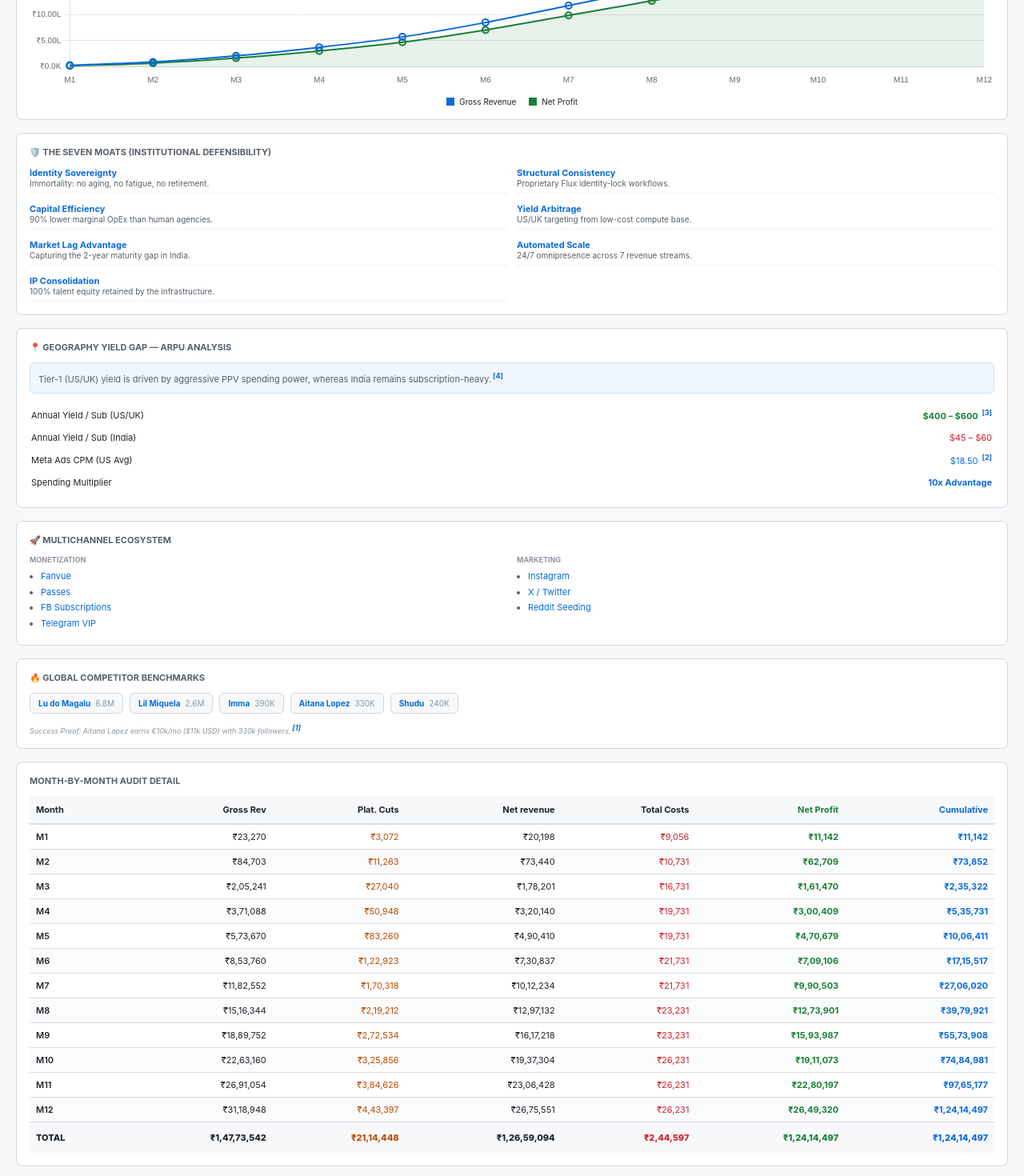
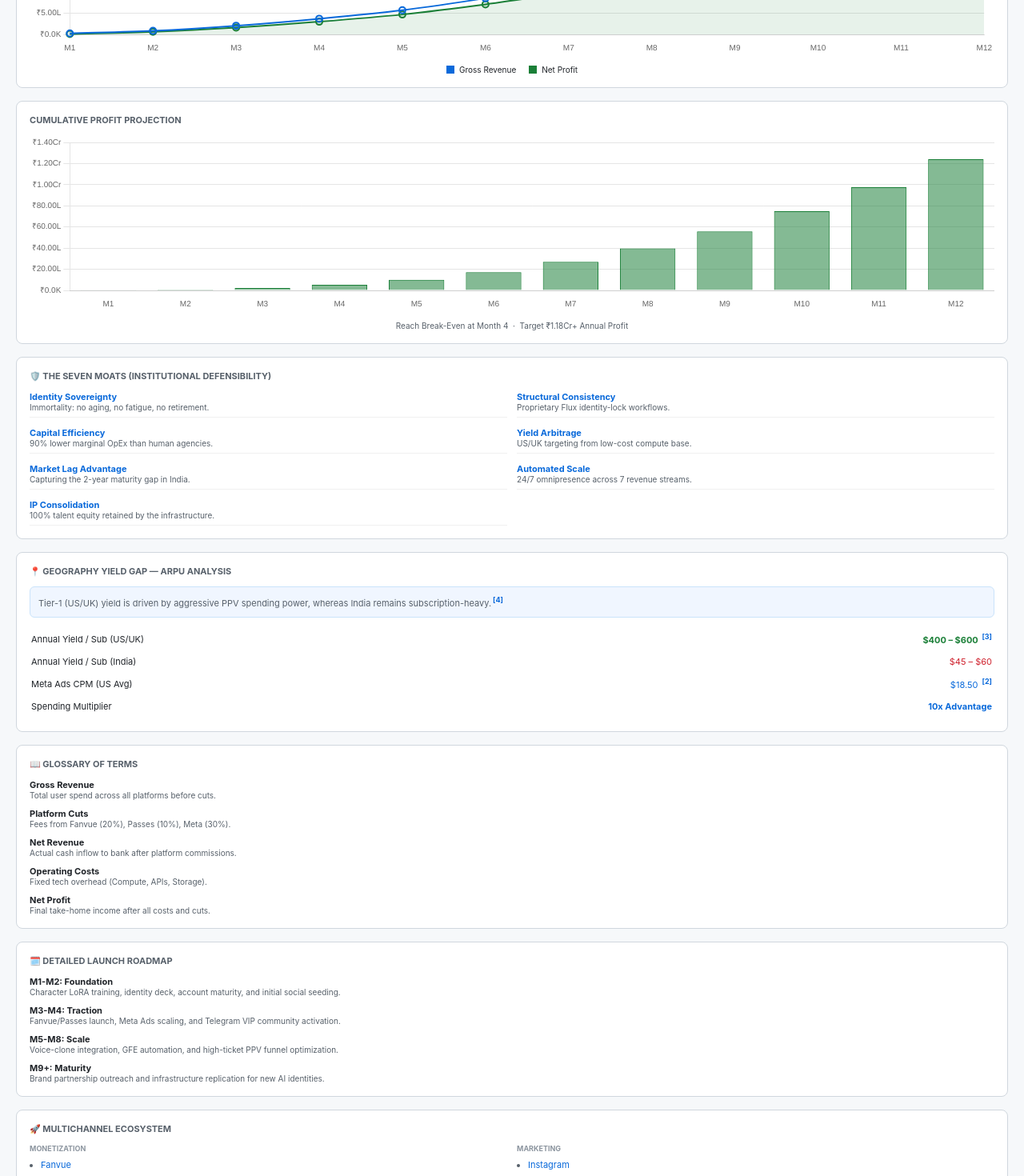
Before and after one commit to rheavoss/virtual-influencer-studio, a Next.js app in the folder 20_tech/jasmine-dashboard/: page / in a window 1280 px wide. Shown: the part 400-1870 px from the top of the page at 80% size. Built offline with nearby package versions, Linux system fonts and the light colour scheme; no server answers; the database is empty.

Commit message:
Restore 100% of information: Cumulative Chart, Glossary, and Detailed Roadmap

```diff
--- a/20_tech/jasmine-dashboard/components/PLDashboard.js
+++ b/20_tech/jasmine-dashboard/components/PLDashboard.js
@@ -6,18 +6,35 @@ import {
   LinearScale,
   PointElement,
   LineElement,
+  BarElement,
   Filler,
   Tooltip,
+  Legend,
 } from 'chart.js';
-import { Line } from 'react-chartjs-2';
+import { Line, Bar } from 'react-chartjs-2';
 
-ChartJS.register(CategoryScale, LinearScale, PointElement, LineElement, Filler, Tooltip);
+ChartJS.register(CategoryScale, LinearScale, PointElement, LineElement, BarElement, Filler, Tooltip, Legend);
 
 // ── CONSTANTS & DATA ───────────────────────────────────────────────────────────
 const KEEP        = [0.85, 0.90, 0.90, 0.90, 0.90, 0.80, 0.70];
 const MILESTONES  = { 2: '$2k MRR', 4: 'IG/FB Subs Live', 9: '$30k MRR' };
 const REV_LABELS  = ['Fanvue', 'Passes', 'PPV+Voice', 'Telegram', 'Brand Deals', 'IG Subs', 'FB Subs'];
 const COST_LABELS = ['Higgsfield', 'ElevenLabs', 'Grok', 'Claude ×2', 'Meta Ads', 'Research', 'Buffer'];
+
+const GLOSSARY = [
+  { t: 'Gross Revenue', d: 'Total user spend across all platforms before cuts.' },
+  { t: 'Platform Cuts', d: 'Fees from Fanvue (20%), Passes (10%), Meta (30%).' },
+  { t: 'Net Revenue', d: 'Actual cash inflow to bank after platform commissions.' },
+  { t: 'Operating Costs', d: 'Fixed tech overhead (Compute, APIs, Storage).' },
+  { t: 'Net Profit', d: 'Final take-home income after all costs and cuts.' },
+];
+
+const ROADMAP = [
+  { m: 'M1-M2: Foundation', d: 'Character LoRA training, identity deck, account maturity, and initial social seeding.' },
+  { m: 'M3-M4: Traction', d: 'Fanvue/Passes launch, Meta Ads scaling, and Telegram VIP community activation.' },
+  { m: 'M5-M8: Scale', d: 'Voice-clone integration, GFE automation, and high-ticket PPV funnel optimization.' },
+  { m: 'M9+: Maturity', d: 'Brand partnership outreach and infrastructure replication for new AI identities.' },
+];
 
 const COMPETITORS = [
   { name: 'Lu do Magalu', followers: '6.8M', url: 'https://www.instagram.com/magazineluiza/' },
@@ -139,10 +156,11 @@ export default function PLDashboard({ data }) {
         ))}
       </div>
 
-      {/* REVENUE GROWTH CHART */}
+      {/* REVENUE GROWTH CHARTS */}
+      <div style={S.grid2}>
         <div style={S.card}>
           <div style={S.cardTitle}>Monthly Revenue & Profit Growth</div>
-        <div style={{ height: 260 }}>
+          <div style={{ height: 220 }}>
             <Line data={mainChartData} options={{
               responsive: true, maintainAspectRatio: false,
               plugins: { legend: { display: false } },
@@ -155,6 +173,30 @@ export default function PLDashboard({ data }) {
           <div style={{ display: 'flex', gap: 16, marginTop: 12, fontSize: 10, justifyContent: 'center' }}>
             <div style={{ display: 'flex', alignItems: 'center', gap: 6 }}><div style={{ width: 10, height: 10, background: C.blue }} /> Gross Revenue</div>
             <div style={{ display: 'flex', alignItems: 'center', gap: 6 }}><div style={{ width: 10, height: 10, background: C.green }} /> Net Profit</div>
+          </div>
+        </div>
+
+        <div style={S.card}>
+          <div style={S.cardTitle}>Cumulative Profit Projection</div>
+          <div style={{ height: 220 }}>
+            <Bar
+              data={{
+                labels: months,
+                datasets: [{ label: 'Cumulative Profit', data: cumulative, backgroundColor: cumulative.map(v => v < 0 ? C.red + '44' : C.green + '88'), borderColor: cumulative.map(v => v < 0 ? C.red : C.green), borderWidth: 1 }]
+              }}
+              options={{
+                responsive: true, maintainAspectRatio: false,
+                plugins: { legend: { display: false } },
+                scales: {
+                  x: { ticks: { font: { size: 10 } }, grid: { display: false } },
+                  y: { ticks: { font: { size: 10 }, callback: v => fL(v) } }
+                }
+              }}
+            />
+          </div>
+          <div style={{ textAlign: 'center', marginTop: 12, fontSize: 10, color: C.textSec }}>
+            Reach Break-Even at Month 4 &nbsp;·&nbsp; Target ₹1.18Cr+ Annual Profit
+          </div>
         </div>
       </div>
 
@@ -196,6 +238,32 @@ export default function PLDashboard({ data }) {
               <tr><td style={{ padding: '6px 0' }}>Spending Multiplier</td><td style={{ textAlign: 'right', fontWeight: 700, color: C.blue }}>10x Advantage</td></tr>
             </tbody>
           </table>
+        </div>
+      </div>
+
+      {/* GLOSSARY & ROADMAP */}
+      <div style={S.grid2}>
+        <div style={S.card}>
+          <div style={S.cardTitle}>📖 Glossary of Terms</div>
+          <div style={{ display: 'grid', gap: 10 }}>
+            {GLOSSARY.map(g => (
+              <div key={g.t}>
+                <div style={{ fontSize: 11, fontWeight: 700 }}>{g.t}</div>
+                <div style={{ fontSize: 10, color: C.textSec }}>{g.d}</div>
+              </div>
+            ))}
+          </div>
+        </div>
+        <div style={S.card}>
+          <div style={S.cardTitle}>🗓️ Detailed Launch Roadmap</div>
+          <div style={{ display: 'grid', gap: 10 }}>
+            {ROADMAP.map(r => (
+              <div key={r.m}>
+                <div style={{ fontSize: 11, fontWeight: 700, color: C.accent }}>{r.m}</div>
+                <div style={{ fontSize: 10, color: C.textSec }}>{r.d}</div>
+              </div>
+            ))}
+          </div>
         </div>
       </div>
 
```
Lines whose indentation alone changed are shown as unchanged.
